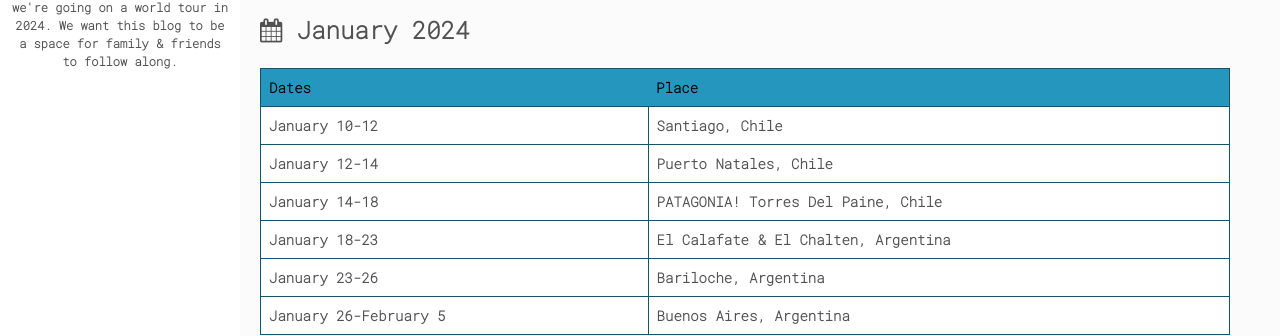
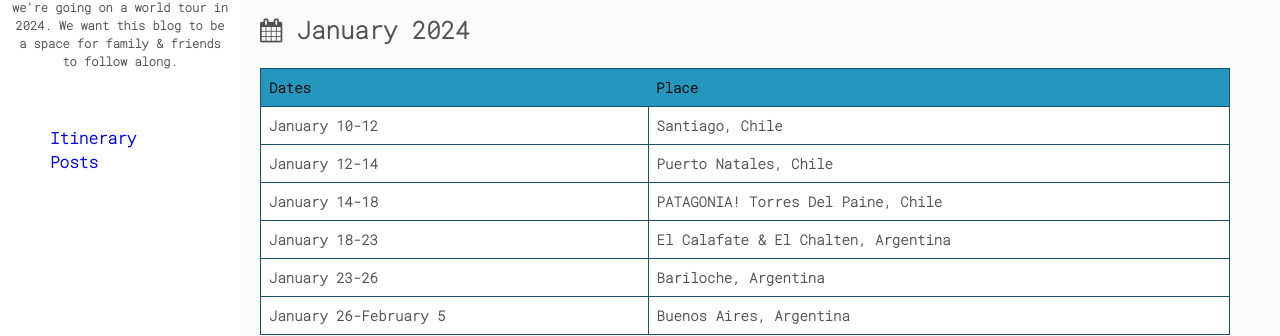
Before and after one commit to daschi/daschi.github.io, a Jekyll site: the page built from pages/itinerary.md, in a window 1280 px wide. Shown: the part 199-535 px from the top of the page. Built offline with Jekyll 4.4.1, drawn with Linux system fonts in a browser that asks for light colours.

Commit message:
Add navigation menu

```diff
--- a/_includes/head.html
+++ b/_includes/head.html
@@ -86,7 +86,7 @@
     href="https://fonts.googleapis.com/css2?family=Roboto+Mono:wght@200&display=swap"
     rel="stylesheet"
   />
-   <!-- Poppins Font -->
+  <!-- Poppins Font -->
   <link
     href="https://fonts.googleapis.com/css2?family=Poppins:wght@400&display=swap"
     rel="stylesheet"
--- a/_layouts/main.html
+++ b/_layouts/main.html
@@ -3,7 +3,7 @@ layout: default
 ---
 
 <aside class="sidebar">
-  <header>
+  <header class="about-header">
     <div class="about">
       <div class="cover-author-image">
         <a href="{{site.baseurl}}/"
@@ -16,8 +16,20 @@ layout: default
       <p>{{site.about-author}}</p>
     </div>
   </header>
+  <section class="navigation-menu">
+    <div>
+      <ul>
+        <li>
+          <a href="{{ site.baseurl }}/itinerary">Itinerary</a>
+        </li>
+        <li>
+          <a href="{{ site.baseurl }}/">Posts</a>
+        </li>
+      </ul>
+    </div>
+  </section>
   <!-- End Header -->
-  <footer>
+  <footer class="footer">
     <section class="contact">
       <h3 class="contact-title">Message us</h3>
       <ul>
--- a/assets/css/main.css
+++ b/assets/css/main.css
@@ -941,10 +941,11 @@ table tfoot td {
 /* - - - - - - - - - - Home Page Styles - - - - - - - - - - */
 .sidebar {
   display: -webkit-box;
-  display: -webkit-flex;
-  display: -ms-flexbox;
-  display: flex;
-  -webkit-box-orient: vertical;
+  display: -webkit-grid;
+  display: -ms-grid;
+  display: grid;
+  grid-template-rows: 1fr 1fr 1fr;
+  /* -webkit-box-orient: vertical;
   -webkit-box-direction: normal;
   -webkit-flex-direction: column;
   -ms-flex-direction: column;
@@ -952,7 +953,7 @@ table tfoot td {
   -webkit-box-pack: justify;
   -webkit-justify-content: space-between;
   -ms-flex-pack: justify;
-  justify-content: space-between;
+  justify-content: space-between; */
   position: fixed;
   top: 0;
   left: 0;
@@ -961,6 +962,10 @@ table tfoot td {
   height: 100%;
   padding: 20px 10px;
   background-color: #ffffff;
+}
+
+.about-header {
+  grid-area: 1;
 }
 
 .about {
@@ -1125,6 +1130,10 @@ footer .copyright {
   font-size: 12px;
   text-align: center;
   margin: 0;
+}
+
+footer.footer {
+  grid-area: 4;
 }
 
 .post {
@@ -1477,6 +1486,7 @@ a.newer-posts:hover {
   .sidebar footer {
     margin-bottom: 10px;
   }
+
   .about {
     text-align: center;
     max-width: 480px;
@@ -1546,3 +1556,16 @@ a.newer-posts:hover {
 #itinerary-title {
   width: 100%;
 }
+
+.navigation-menu {
+  grid-area: 2;
+  ul {
+    list-style-type: none;
+  }
+  ul > li > a {
+    text-decoration: none;
+    &:active {
+      color: #145369;
+    }
+  }
+}
```
